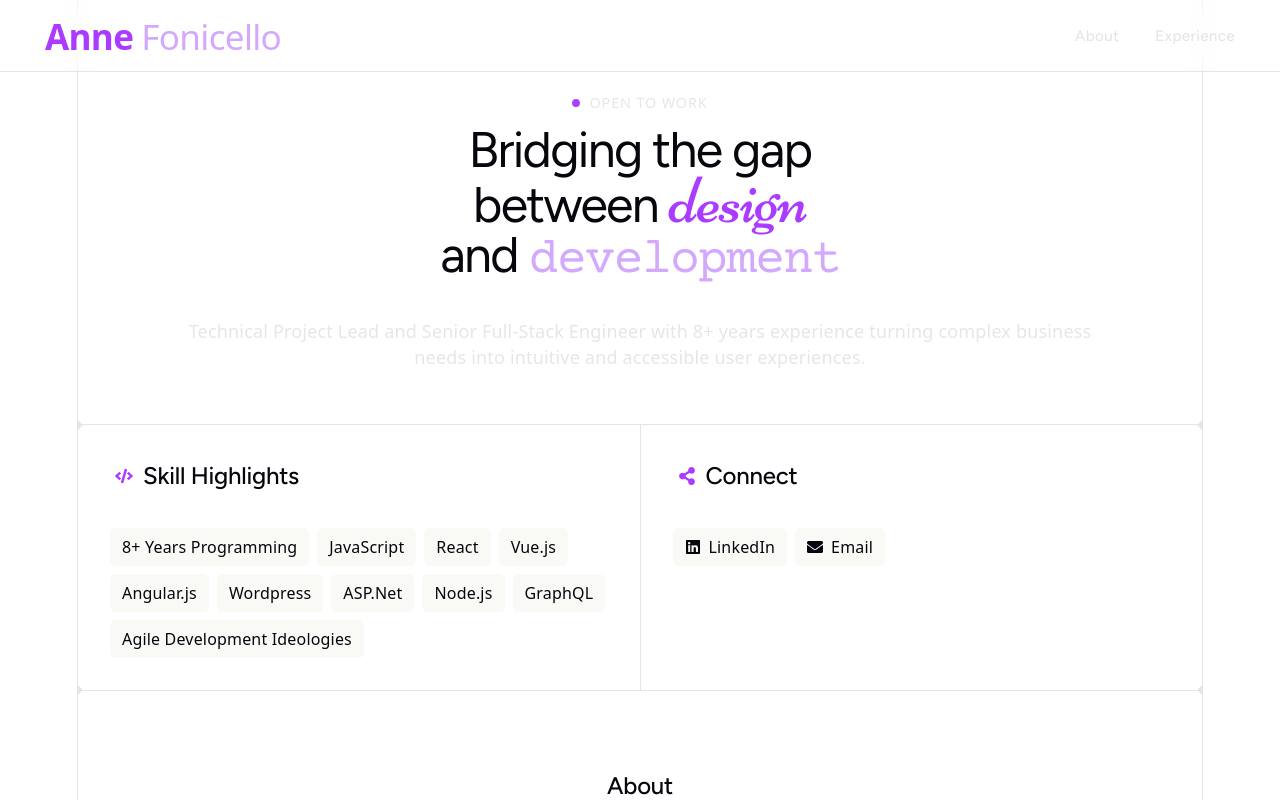
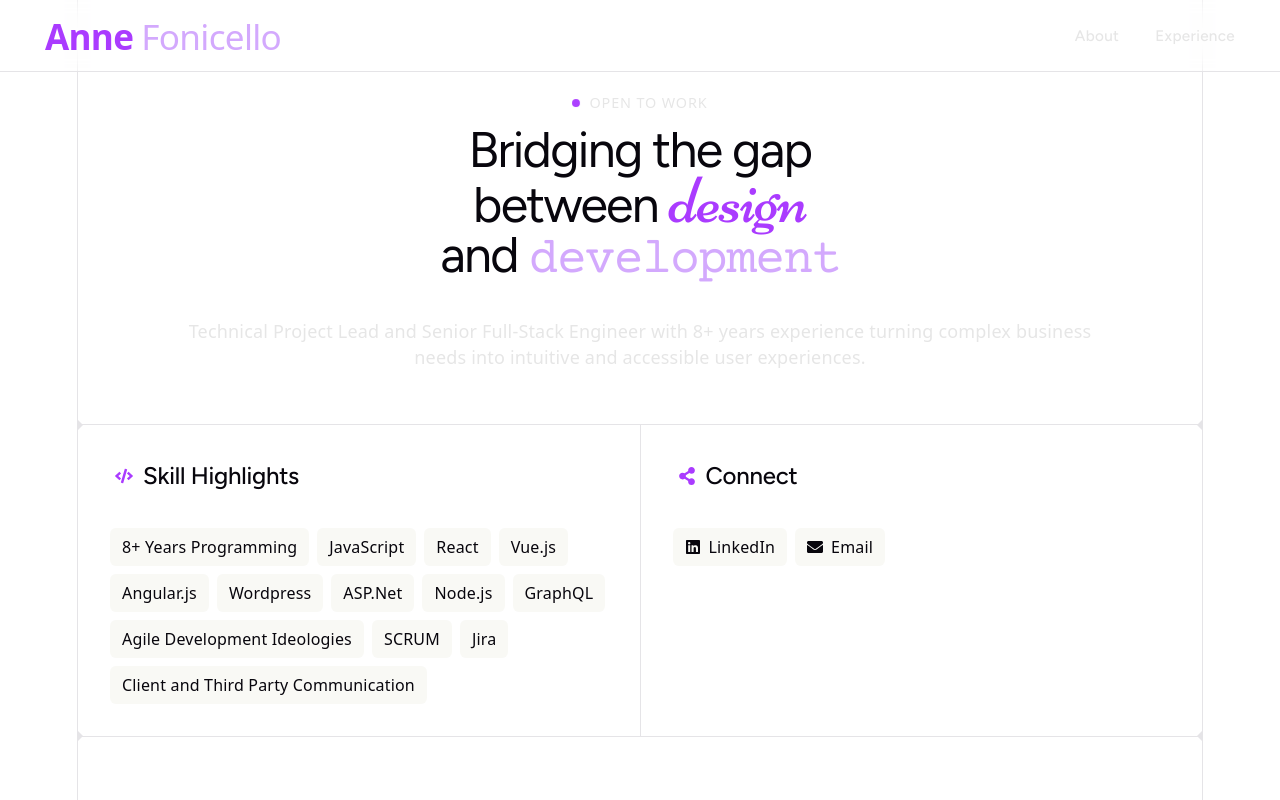
Before and after one commit to AnneFonicello/Portfolio, a React (Vite) app: page / in a window 1280 px wide. Shown: the top 800 px of the page. Built offline with nearby package versions, Linux system fonts and the light colour scheme.

Commit message:
Skill widget updates

```diff
--- a/src/modules/SkillsWidget.jsx
+++ b/src/modules/SkillsWidget.jsx
@@ -38,6 +38,15 @@ function SkillsWidget() {
                 <li>
                     <p>Agile Development Ideologies</p>
                 </li>
+                <li>
+                    <p>SCRUM</p>
+                </li>
+                <li>
+                    <p>Jira</p>
+                </li>
+                <li>
+                    <p>Client and Third Party Communication</p>
+                </li>
             </ul>
         </div>
     );
```
